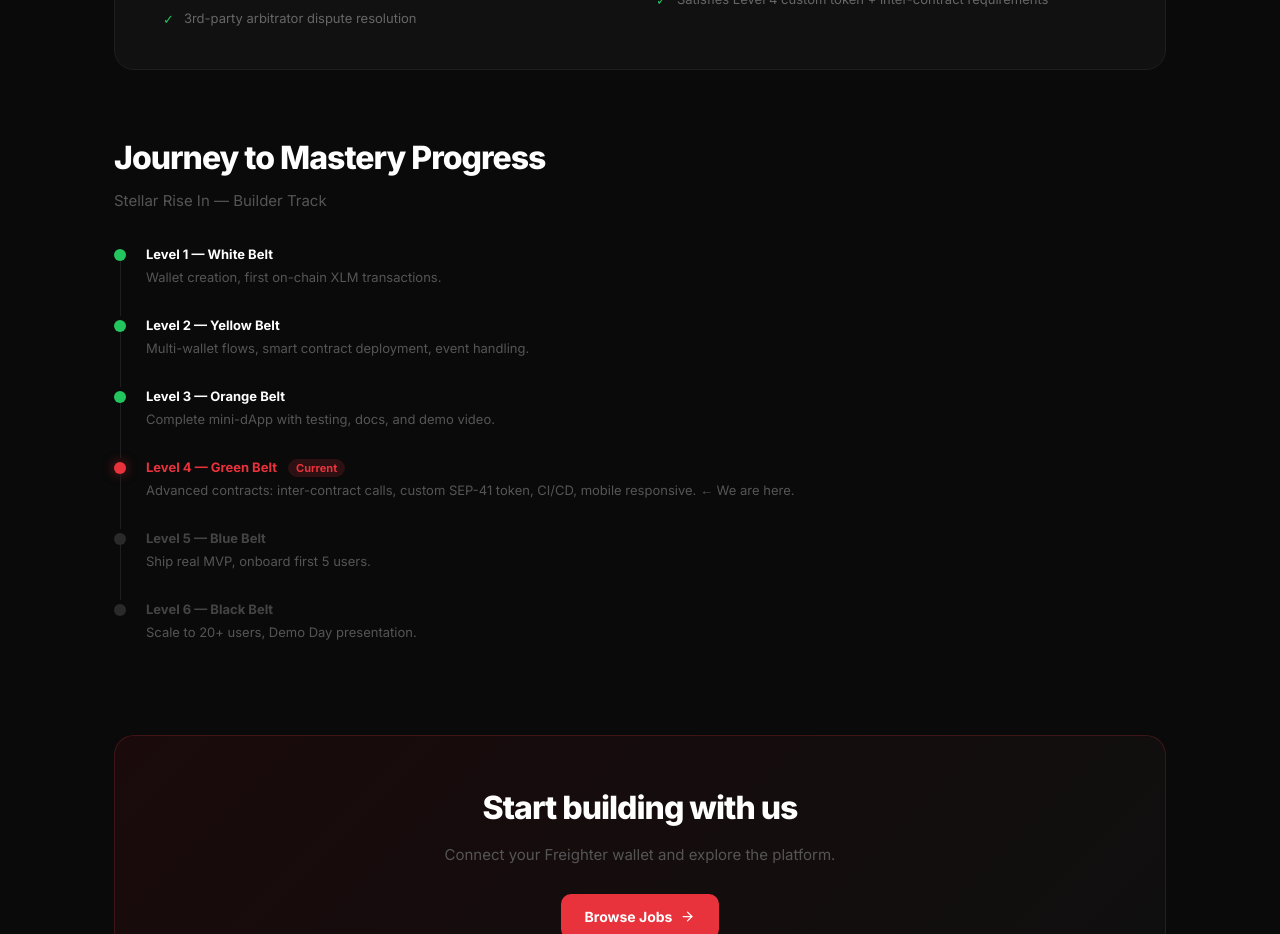
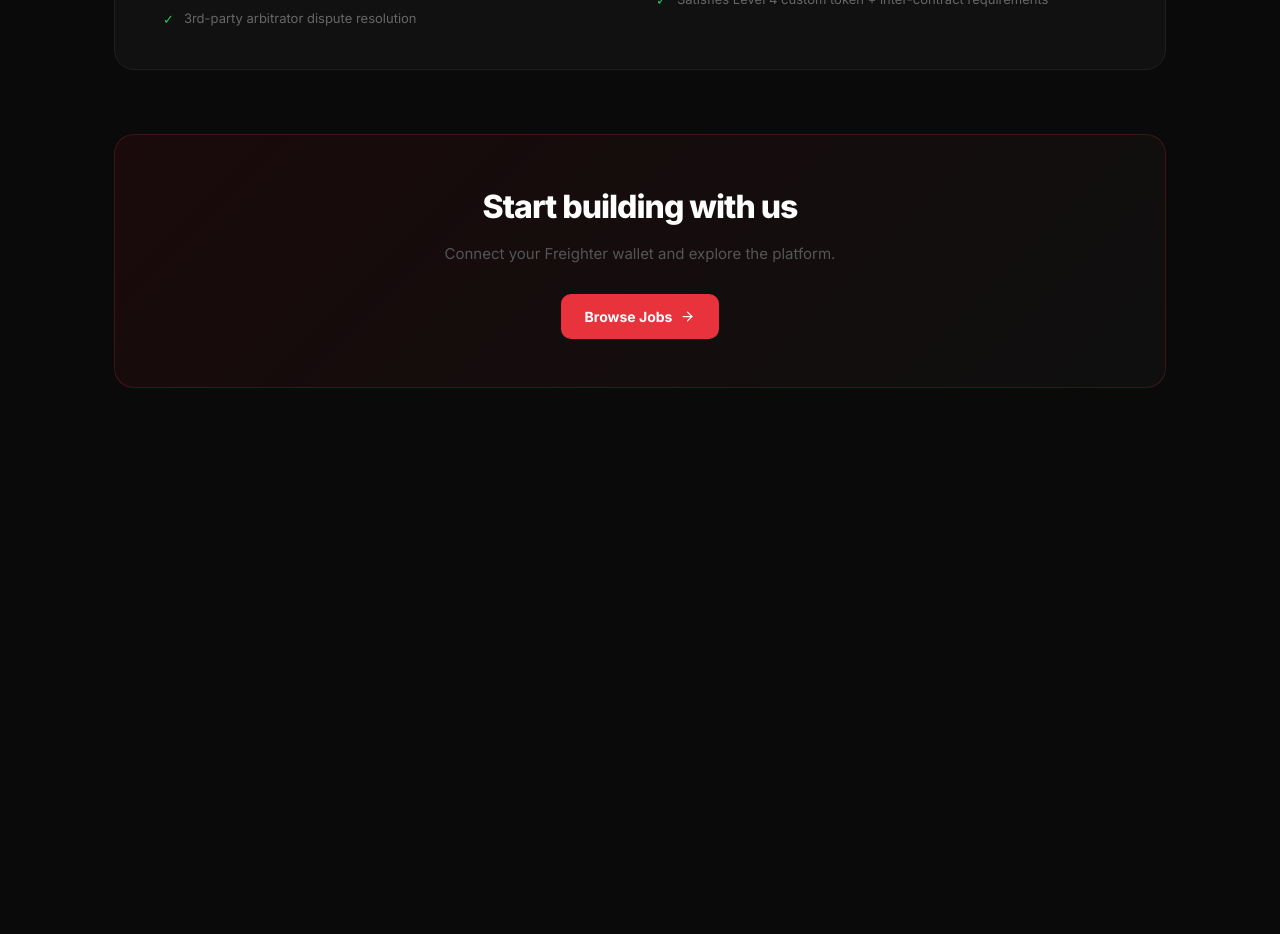
Before and after one commit to Nabha14/ste-work, a Next.js app: page /about in a window 1280 px wide. Shown: the part 1480-2414 px from the top of the page. After the commit the page ends 1928 px from the top, so only its background shows below. Built offline with nearby package versions, Linux system fonts and the light colour scheme; no server answers.

Commit message:
remove: Journey to Mastery timeline section from about page

```diff
--- a/app/about/page.tsx
+++ b/app/about/page.tsx
@@ -8,15 +8,6 @@ const TEAM = [
   { name: "Smart Contract Layer", role: "Soroban / Rust", desc: "Two inter-calling contracts: EscrowContract handles milestone state machines, WorkToken mints SEP-41 reputation tokens on completion.", icon: <Code2 size={20} color="#e8323c" /> },
   { name: "Frontend Layer",       role: "Next.js / TypeScript", desc: "Fully responsive dApp with Freighter wallet integration, real-time contract event listening, and a clean dark UI.", icon: <Globe size={20} color="#e8323c" /> },
   { name: "CI/CD Pipeline",       role: "GitHub Actions / Vercel", desc: "Automated testing and deployment on every push. Soroban contracts tested with cargo test before any frontend deploy.", icon: <Zap size={20} color="#e8323c" /> },
-];
-
-const TIMELINE = [
-  { level: "Level 1 — White Belt",  desc: "Wallet creation, first on-chain XLM transactions." },
-  { level: "Level 2 — Yellow Belt", desc: "Multi-wallet flows, smart contract deployment, event handling." },
-  { level: "Level 3 — Orange Belt", desc: "Complete mini-dApp with testing, docs, and demo video." },
-  { level: "Level 4 — Green Belt",  desc: "Advanced contracts: inter-contract calls, custom SEP-41 token, CI/CD, mobile responsive. ← We are here.", current: true },
-  { level: "Level 5 — Blue Belt",   desc: "Ship real MVP, onboard first 5 users." },
-  { level: "Level 6 — Black Belt",  desc: "Scale to 20+ users, Demo Day presentation." },
 ];
 
 export default function About() {
@@ -155,44 +146,6 @@ export default function About() {
           </div>
         </div>
 
-        {/* Journey to Mastery Timeline */}
-        <div style={{ marginBottom: 64 }}>
-          <h2 style={{ fontSize: 32, fontWeight: 800, letterSpacing: "-1px", marginBottom: 8 }}>
-            Journey to Mastery Progress
-          </h2>
-          <p style={{ fontSize: 15, color: "#555", marginBottom: 32 }}>
-            Stellar Rise In — Builder Track
-          </p>
-          <div style={{ display: "flex", flexDirection: "column", gap: 0 }}>
-            {TIMELINE.map(({ level, desc, current }, i) => (
-              <div key={level} style={{ display: "flex", gap: 20, position: "relative" }}>
-                {/* Line */}
-                <div style={{ display: "flex", flexDirection: "column", alignItems: "center" }}>
-                  <div style={{
-                    width: 12, height: 12, borderRadius: "50%", flexShrink: 0, marginTop: 4,
-                    background: current ? "#e8323c" : i < 4 ? "#22c55e" : "#2a2a2a",
-                    border: current ? "2px solid rgba(232,50,60,0.4)" : "none",
-                    boxShadow: current ? "0 0 12px rgba(232,50,60,0.5)" : "none",
-                  }} />
-                  {i < TIMELINE.length - 1 && (
-                    <div style={{ width: 1, flex: 1, background: "#1f1f1f", minHeight: 32 }} />
-                  )}
-                </div>
-                <div style={{ paddingBottom: 28 }}>
-                  <div style={{
-                    fontSize: 13, fontWeight: 700,
-                    color: current ? "#e8323c" : i < 4 ? "#fff" : "#444",
-                    marginBottom: 4,
-                  }}>
-                    {level} {current && <span style={{ fontSize: 11, background: "rgba(232,50,60,0.15)", color: "#e8323c", padding: "2px 8px", borderRadius: 100, marginLeft: 8 }}>Current</span>}
-                  </div>
-                  <div style={{ fontSize: 13, color: "#555" }}>{desc}</div>
-                </div>
-              </div>
-            ))}
-          </div>
-        </div>
-
         {/* CTA */}
         <div style={{
           background: "linear-gradient(135deg, #1a0a0b, #0f0f0f)",
```
